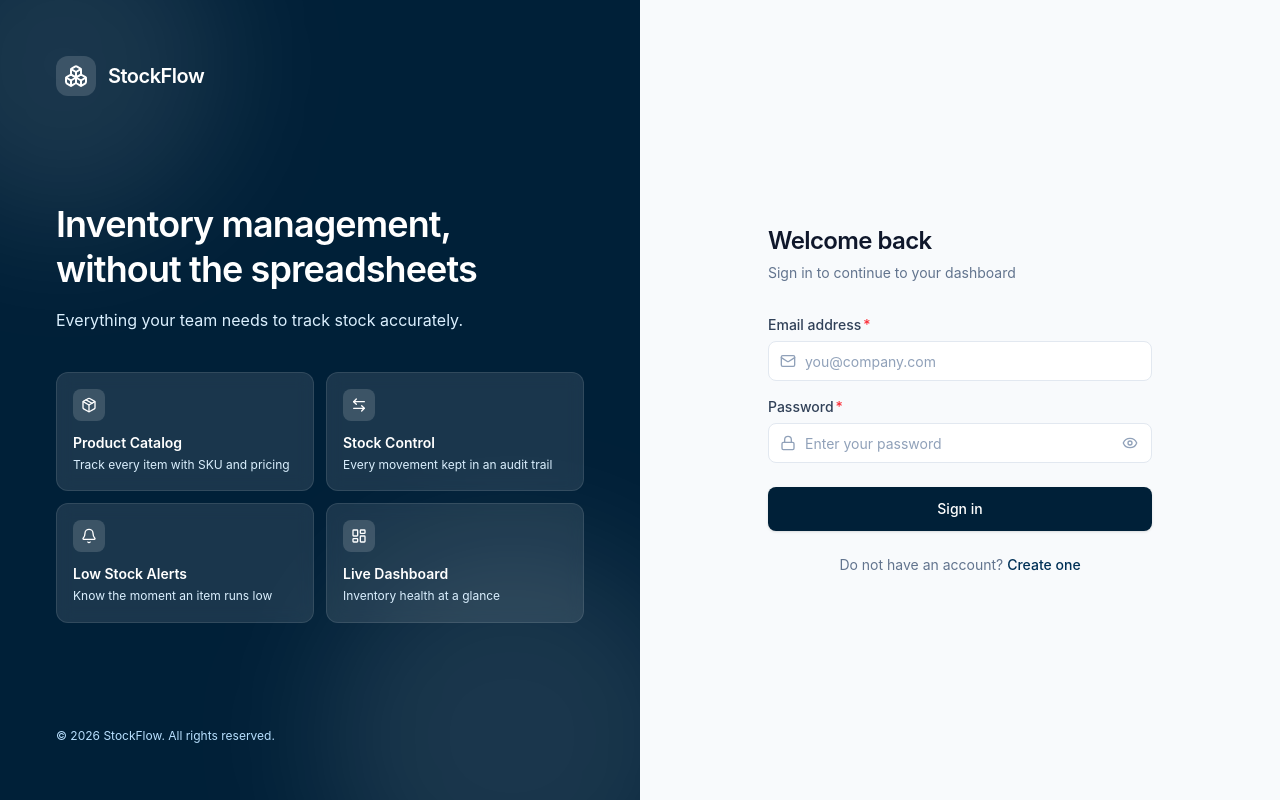
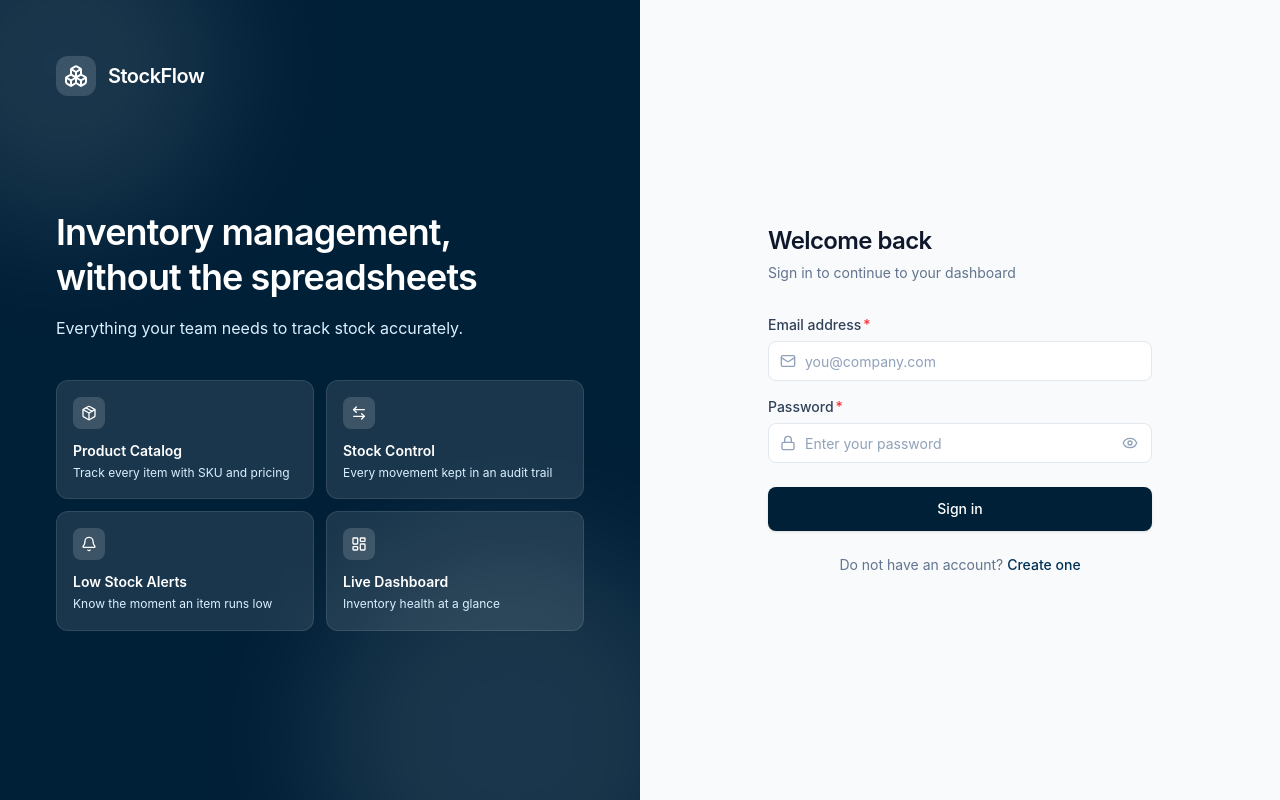
Before and after one commit to Yugal-Patil-38/Inventory-Management, a React (Vite) app in the folder frontend/: page /login in a window 1280 px wide. Built offline with nearby package versions, Linux system fonts and the light colour scheme; no server answers.

Commit message:
fix: Remove the unwanted things

```diff
--- a/frontend/src/components/layout/AuthLayout.jsx
+++ b/frontend/src/components/layout/AuthLayout.jsx
@@ -70,7 +70,7 @@ function AuthLayout({ title, subtitle, children }) {
         </div>
 
         <p className="relative text-xs text-brand-200">
-          &copy; {new Date().getFullYear()} StockFlow. All rights reserved.
+
         </p>
       </div>
 
```
